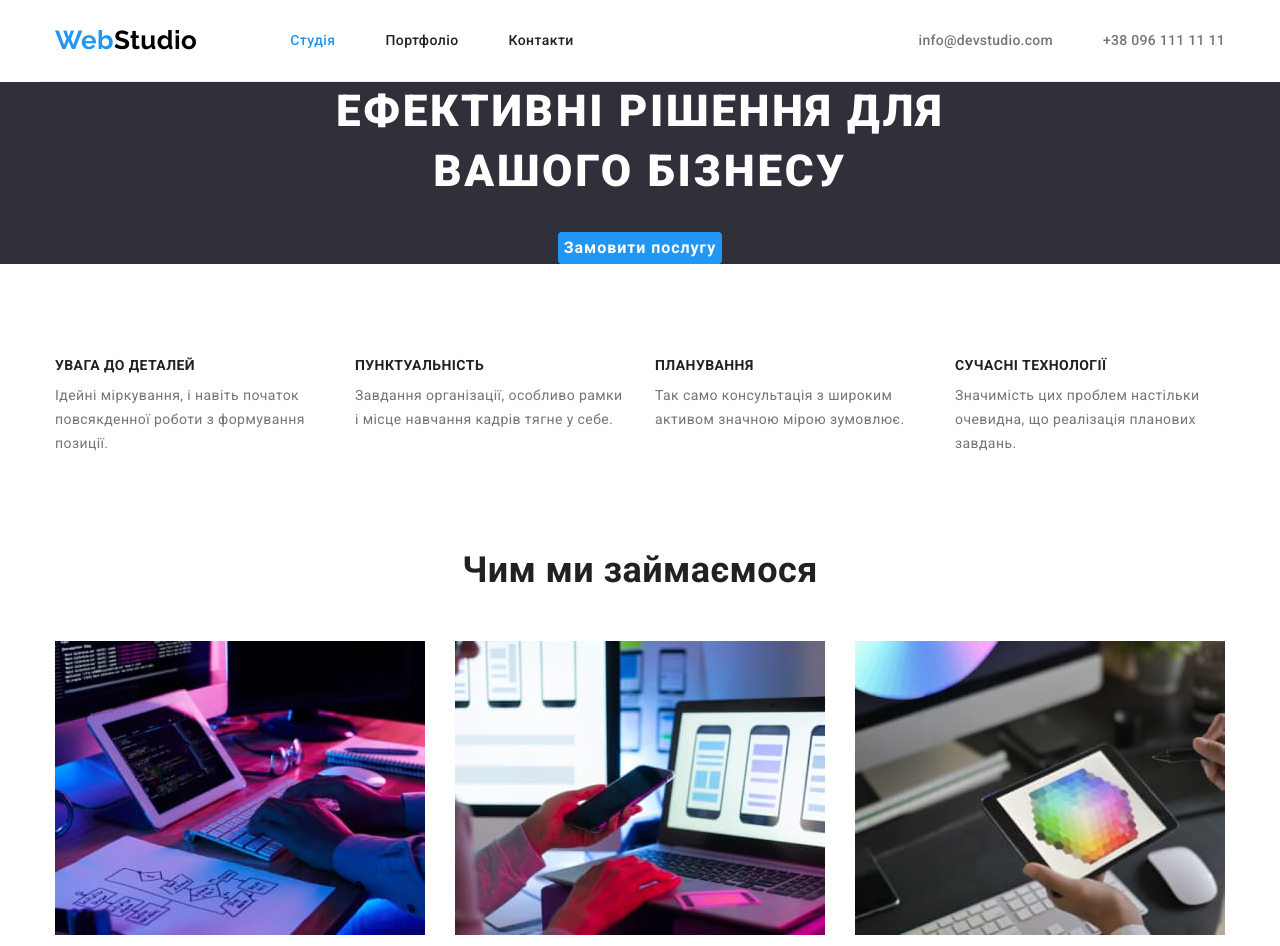
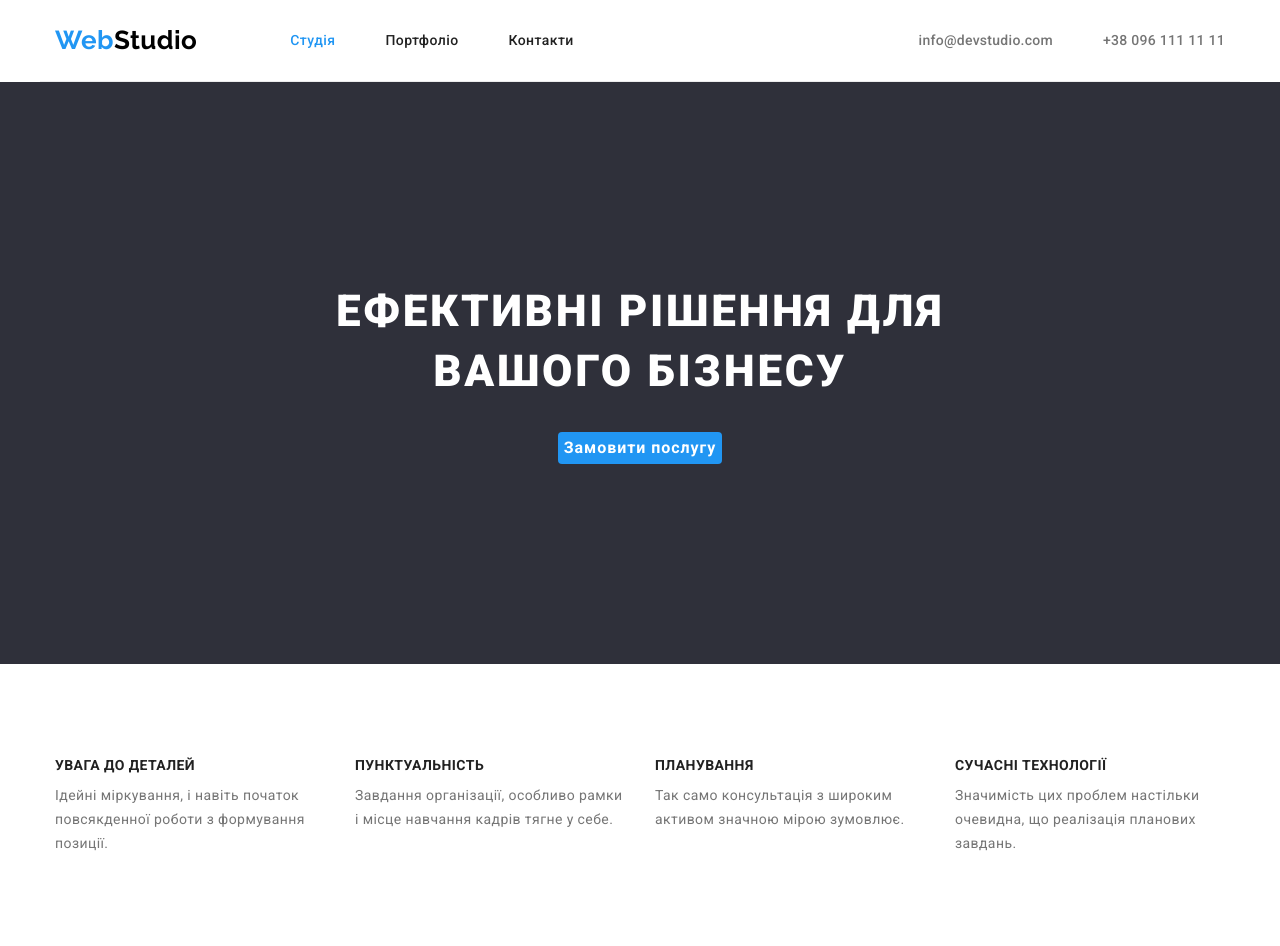
Before and after one commit to Berlinchik/goit-markup-hw-03, a plain HTML site: page index.html in a window 1280 px wide. Shown: the top 946 px of the page. Drawn offline with nearby package versions, Linux system fonts and the light colour scheme.

Commit message:
Update styles.css

```diff
--- a/css/styles.css
+++ b/css/styles.css
@@ -126,6 +126,10 @@ a {
 .hero {
     background-color: #2F303A;
     text-align: center;
+}
+.hero > .container {
+    padding-top: 200px;
+    padding-bottom: 200px;
 }
 .hero-title {
     margin-bottom: 30px;
```
